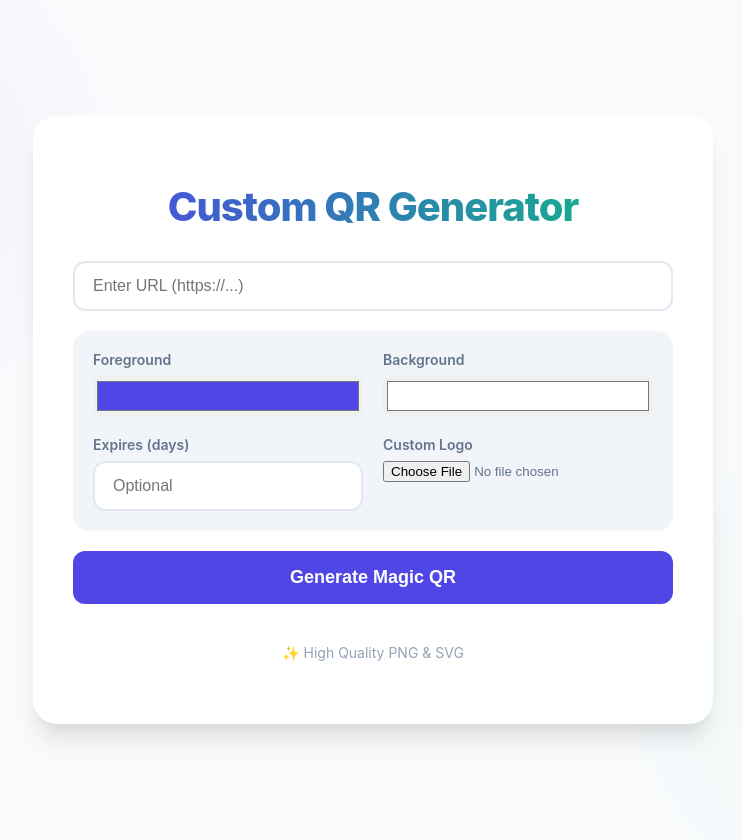
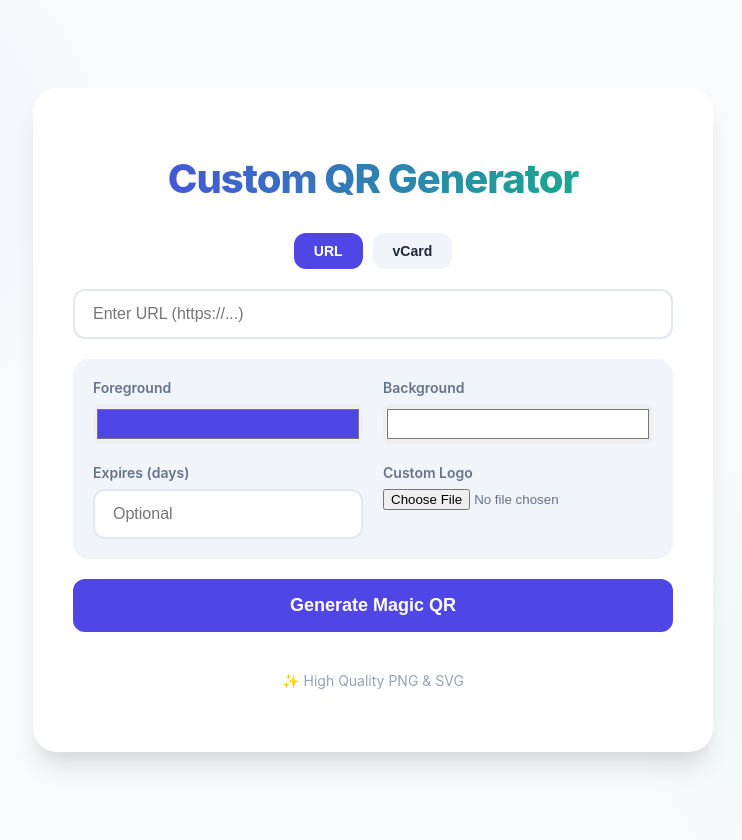
Before and after one commit to julisunkan/qrman, a Flask app: page / in a window 1280 px wide. Shown: the whole page, without its empty margins (267-1009 px from the left). Run offline with Flask 3, Linux system fonts and the light colour scheme.

Commit message:
Add ability to generate vCard QR codes for contact information
Update application to support vCard QR code generation, including a new toggle in the UI and handling for contact details. The redirector now serves vCards with the correct MIME type for automatic download.

Replit-Commit-Author: Agent
Replit-Commit-Session-Id: 0bff6944-a9c8-47df-9a23-5beacebcd7f9
Replit-Commit-Checkpoint-Type: full_checkpoint
Replit-Commit-Event-Id: ce1bb6a8-6518-4582-b6f6-97c39b4300b0
Replit-Commit-Screenshot-Url: https://storage.googleapis.com/screenshot-production-us-central1/bec24293-9c18-404d-90a7-dc47b2bdf227/0bff6944-a9c8-47df-9a23-5beacebcd7f9/na2siST
Replit-Helium-Checkpoint-Created: true

```diff
--- a/app.py
+++ b/app.py
@@ -29,11 +29,22 @@ def index():
 
 @app.route('/generate', methods=['POST'])
 def generate():
-    target_url = request.form.get('url')
+    qr_type = request.form.get('type', 'url')
     fg_color = request.form.get('fg_color', '#000000')
     bg_color = request.form.get('bg_color', '#ffffff')
     expiry_days = request.form.get('expiry_days')
     logo = request.files.get('logo')
+
+    if qr_type == 'vcard':
+        fn = request.form.get('first_name', '')
+        ln = request.form.get('last_name', '')
+        tel = request.form.get('phone', '')
+        email = request.form.get('email', '')
+        org = request.form.get('org', '')
+        # Simple vCard 3.0 format
+        target_url = f"BEGIN:VCARD\nVERSION:3.0\nN:{ln};{fn};;;\nFN:{fn} {ln}\nORG:{org}\nTEL;TYPE=CELL:{tel}\nEMAIL:{email}\nEND:VCARD"
+    else:
+        target_url = request.form.get('url')
 
     code = str(uuid.uuid4())[:8]
     expires_at = None
@@ -48,6 +59,8 @@ def generate():
 
     # Generate QR codes
     domain = request.host_url.rstrip('/')
+    # If it's a vCard, we might want to link directly or use the redirector
+    # Using the redirector allows tracking, but the mobile device must handle the text as a vCard after redirect
     redirect_url = f"{domain}/r/{code}"
 
     logo_path = None
@@ -87,6 +100,12 @@ def redirect_to_url(code):
     conn.commit()
     conn.close()
 
+    # If target_url starts with BEGIN:VCARD, it's a vCard
+    if link['target_url'].startswith('BEGIN:VCARD'):
+        # For vCards, we return the text content with correct MIME type so phones pick it up
+        from flask import Response
+        return Response(link['target_url'], mimetype='text/vcard', headers={'Content-Disposition': f'attachment; filename={code}.vcf'})
+
     return redirect(link['target_url'])
 
 @app.route('/dashboard/<code>')
--- a/templates/index.html
+++ b/templates/index.html
@@ -8,10 +8,27 @@
 <body>
     <div class="container">
         <h1>Custom QR Generator</h1>
-        <form action="/generate" method="POST" enctype="multipart/form-data">
-            <div class="input-group">
-                <input type="url" name="url" placeholder="Enter URL (https://...)" required>
+
+        <div style="display: flex; gap: 10px; margin-bottom: 20px; justify-content: center;">
+            <button onclick="toggleType('url')" id="btn-url" style="padding: 10px 20px; font-size: 14px;">URL</button>
+            <button onclick="toggleType('vcard')" id="btn-vcard" style="padding: 10px 20px; font-size: 14px; background: #f1f5f9; color: var(--text);">vCard</button>
+        </div>
+
+        <form action="/generate" method="POST" enctype="multipart/form-data" id="qr-form">
+            <input type="hidden" name="type" id="qr-type" value="url">
+
+            <div id="url-fields" class="input-group">
+                <input type="url" name="url" placeholder="Enter URL (https://...)" id="url-input" required>
             </div>
+
+            <div id="vcard-fields" class="input-group" style="display: none;">
+                <input type="text" name="first_name" placeholder="First Name">
+                <input type="text" name="last_name" placeholder="Last Name">
+                <input type="tel" name="phone" placeholder="Phone Number">
+                <input type="email" name="email" placeholder="Email Address">
+                <input type="text" name="org" placeholder="Organization">
+            </div>
+
             <div class="options">
                 <label>Foreground <input type="color" name="fg_color" value="#4f46e5"></label>
                 <label>Background <input type="color" name="bg_color" value="#ffffff"></label>
@@ -21,6 +38,35 @@
             <button type="submit">Generate Magic QR</button>
         </form>
 
+        <script>
+            function toggleType(type) {
+                document.getElementById('qr-type').value = type;
+                const urlFields = document.getElementById('url-fields');
+                const vcardFields = document.getElementById('vcard-fields');
+                const urlInput = document.getElementById('url-input');
+                const btnUrl = document.getElementById('btn-url');
+                const btnVcard = document.getElementById('btn-vcard');
+
+                if (type === 'url') {
+                    urlFields.style.display = 'block';
+                    vcardFields.style.display = 'none';
+                    urlInput.required = true;
+                    btnUrl.style.background = 'var(--primary)';
+                    btnUrl.style.color = 'white';
+                    btnVcard.style.background = '#f1f5f9';
+                    btnVcard.style.color = 'var(--text)';
+                } else {
+                    urlFields.style.display = 'none';
+                    vcardFields.style.display = 'block';
+                    urlInput.required = false;
+                    btnVcard.style.background = 'var(--primary)';
+                    btnVcard.style.color = 'white';
+                    btnUrl.style.background = '#f1f5f9';
+                    btnUrl.style.color = 'var(--text)';
+                }
+            }
+        </script>
+
         <div class="features-mini">
             <div class="feature-slide" style="animation-delay: 0s;">✨ High Quality PNG & SVG</div>
             <div class="feature-slide" style="animation-delay: 2s;">🌀 Animated GIF Support</div>
```
Also changed, not shown: database.db, static/qr_codes/2488eb0c.gif (added), static/qr_codes/2488eb0c.png (added), static/qr_codes/2488eb0c.svg (added).
